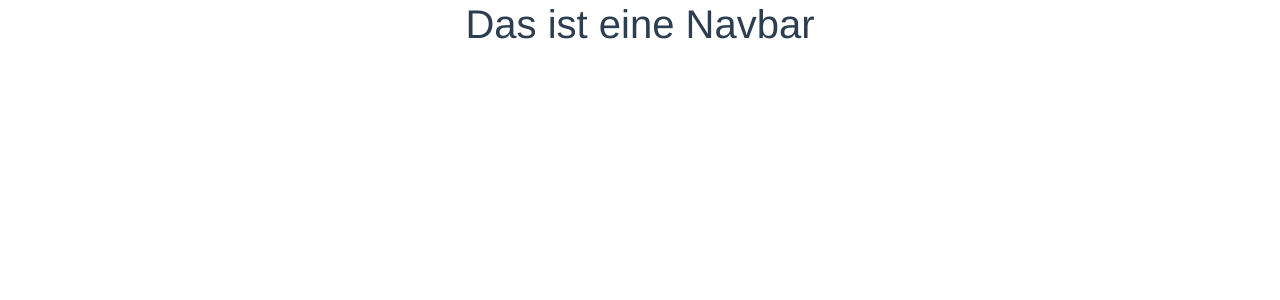
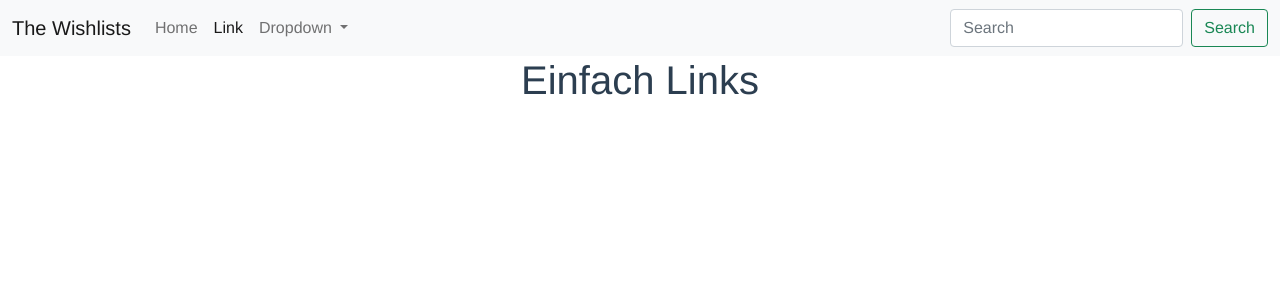
Before and after one commit to malikkouyate/shopping_cart-frontend, a Vue app: page /link in a window 1280 px wide. Before the commit this address had no page. Shown: the top 300 px of the page. Built offline with nearby package versions, Linux system fonts and the light colour scheme.

Commit message:
Navbar Component mit Vue Router verbunden

```diff
--- a/package.json
+++ b/package.json
@@ -9,6 +9,7 @@
     "lint": "vue-cli-service lint"
   },
   "dependencies": {
+    "@growthbunker/vuedarkmode": "^0.5.56",
     "bootstrap": "^5.1.3",
     "core-js": "^3.6.5",
     "vue": "^3.0.0",
--- a/src/components/HelloWorld.vue
+++ b/src/components/HelloWorld.vue
@@ -1,7 +1,6 @@
 <template>
   <div class="hello">
     <h1>{{ msg }}</h1>
-    <button type="button" class="btn btn-primary">Primary</button>
   </div>
 </template>
 
--- a/src/components/Navbar.vue
+++ b/src/components/Navbar.vue
@@ -1,5 +1,37 @@
 <template>
-  <h1>Das ist eine Navbar</h1>
+  <nav class="navbar navbar-expand-lg navbar-light bg-light">
+    <div class="container-fluid">
+      <a class="navbar-brand" href="#">The Wishlists</a>
+      <button class="navbar-toggler" type="button" data-bs-toggle="collapse" data-bs-target="#navbarSupportedContent" aria-controls="navbarSupportedContent" aria-expanded="false" aria-label="Toggle navigation">
+        <span class="navbar-toggler-icon"></span>
+      </button>
+      <div class="collapse navbar-collapse" id="navbarSupportedContent">
+        <ul class="navbar-nav me-auto mb-2 mb-lg-0">
+          <li class="nav-item">
+            <router-link class="nav-link" to="/">Home</router-link>
+          </li>
+          <li class="nav-item">
+            <router-link class="nav-link" to="/Link">Link</router-link>
+          </li>
+          <li class="nav-item dropdown">
+            <a class="nav-link dropdown-toggle" href="#" id="navbarDropdown" role="button" data-bs-toggle="dropdown" aria-expanded="false">
+              Dropdown
+            </a>
+            <ul class="dropdown-menu" aria-labelledby="navbarDropdown">
+              <li><a class="dropdown-item" href="#">Action</a></li>
+              <li><a class="dropdown-item" href="#">Another action</a></li>
+              <li><hr class="dropdown-divider"></li>
+              <li><a class="dropdown-item" href="#">Something else here</a></li>
+            </ul>
+          </li>
+        </ul>
+        <form class="d-flex">
+          <input class="form-control me-2" type="search" placeholder="Search" aria-label="Search">
+          <button class="btn btn-outline-success" type="submit">Search</button>
+        </form>
+      </div>
+    </div>
+  </nav>
 </template>
 
 <script>
--- a/src/router/index.js
+++ b/src/router/index.js
@@ -1,5 +1,6 @@
 import { createRouter, createWebHistory } from 'vue-router'
 import Home from '../views/Home.vue'
+import Link from '../views/Link.vue'
 
 const routes = [
   {
@@ -8,17 +9,15 @@ const routes = [
     component: Home
   },
   {
-    path: '/about',
-    name: 'About',
-    // route level code-splitting
-    // this generates a separate chunk (about.[hash].js) for this route
-    // which is lazy-loaded when the route is visited.
-    component: () => import(/* webpackChunkName: "about" */ '../views/About.vue')
+    path: '/link',
+    name: 'Link',
+    component: Link
   }
 ]
 
 const router = createRouter({
   history: createWebHistory(process.env.BASE_URL),
+  linkActiveClass: 'active',
   routes
 })
 
--- /dev/null
+++ b/src/views/Link.vue
@@ -0,0 +1,13 @@
+<template>
+  <h1>Einfach Links</h1>
+</template>
+
+<script>
+export default {
+  name: 'Link'
+}
+</script>
+
+<style scoped>
+
+</style>
```
Also changed, not shown: 1 other file (tests, documents, lock files or other folders).
